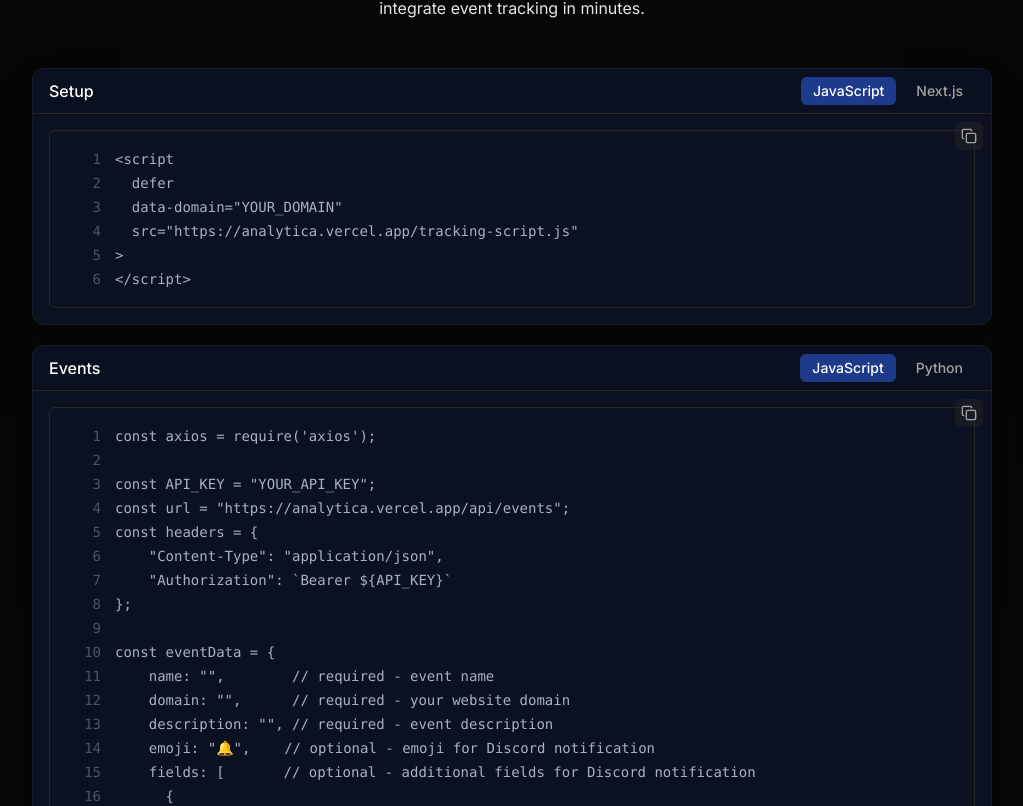
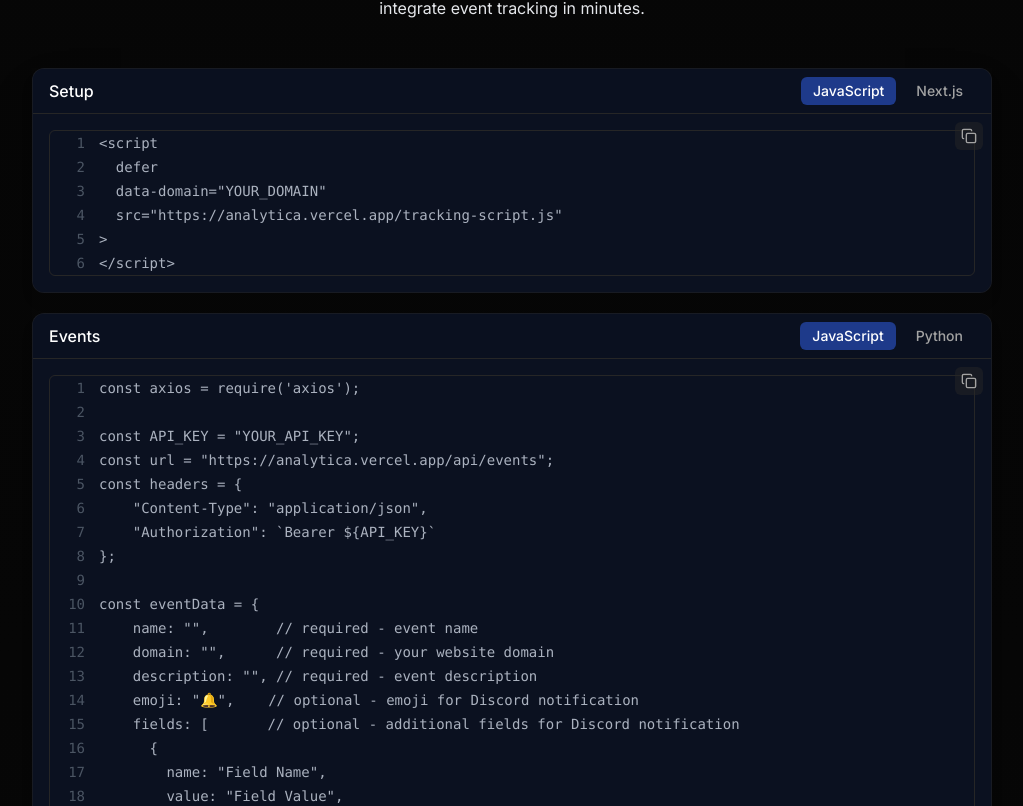
Before and after one commit to Troy2727/analytica, a Next.js app: page / in a window 1280 px wide. Shown: the part 4494-5300 px from the top of the page, without its empty margins (128-1151 px from the left). Built offline with nearby package versions, Linux system fonts and the light colour scheme.

Commit message:
Fix: Implement custom code highlighting to fix build failures

```diff
--- a/components/code-block.tsx
+++ b/components/code-block.tsx
@@ -45,22 +45,17 @@ export default function CodeBlock({
 
   const customStyle = {
     ...oneDark,
-    'pre[class*="language-"]': {
-      ...oneDark['pre[class*="language-"]'],
-      background: "transparent",
-      margin: 0,
-      padding: 0,
-    },
-    'code[class*="language-"]': {
-      ...oneDark['code[class*="language-"]'],
-      background: "transparent",
-    },
+    // Add syntax highlighting styles
     keyword: { color: "#EC4899" },
     property: { color: "#93C5FD" },
     string: { color: "#93C5FD" },
     number: { color: "#e5e7eb" },
     punctuation: { color: "#9CA3AF" },
     function: { color: "#93C5FD" },
+    // Override background to be transparent
+    backgroundColor: "transparent",
+    margin: 0,
+    padding: 0
   }
 
   return (
```
